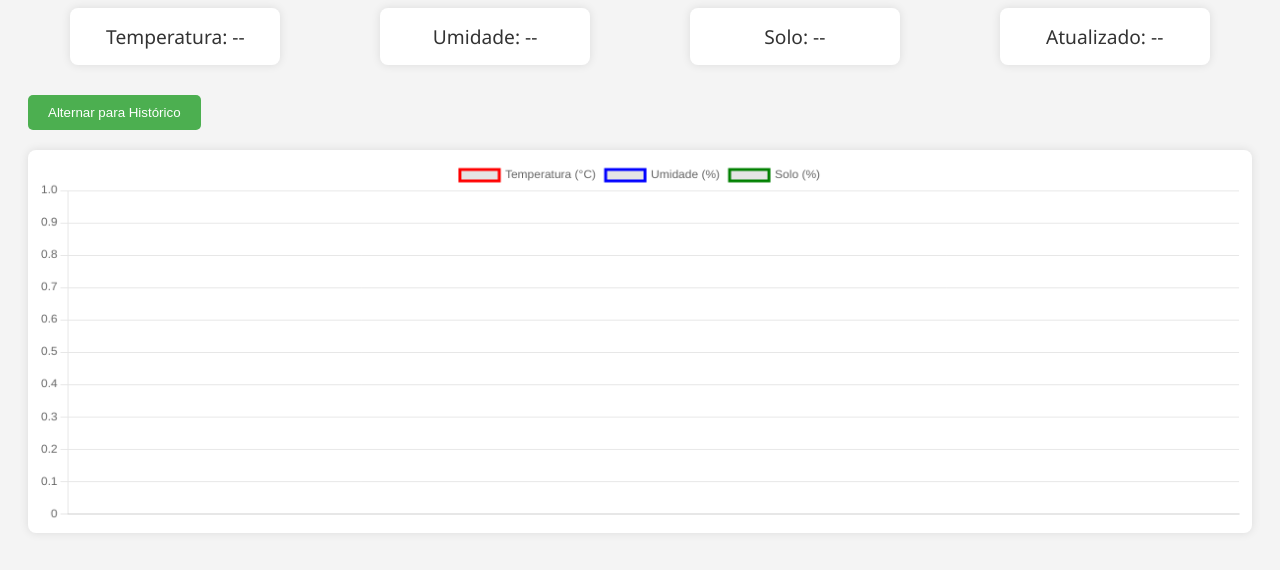
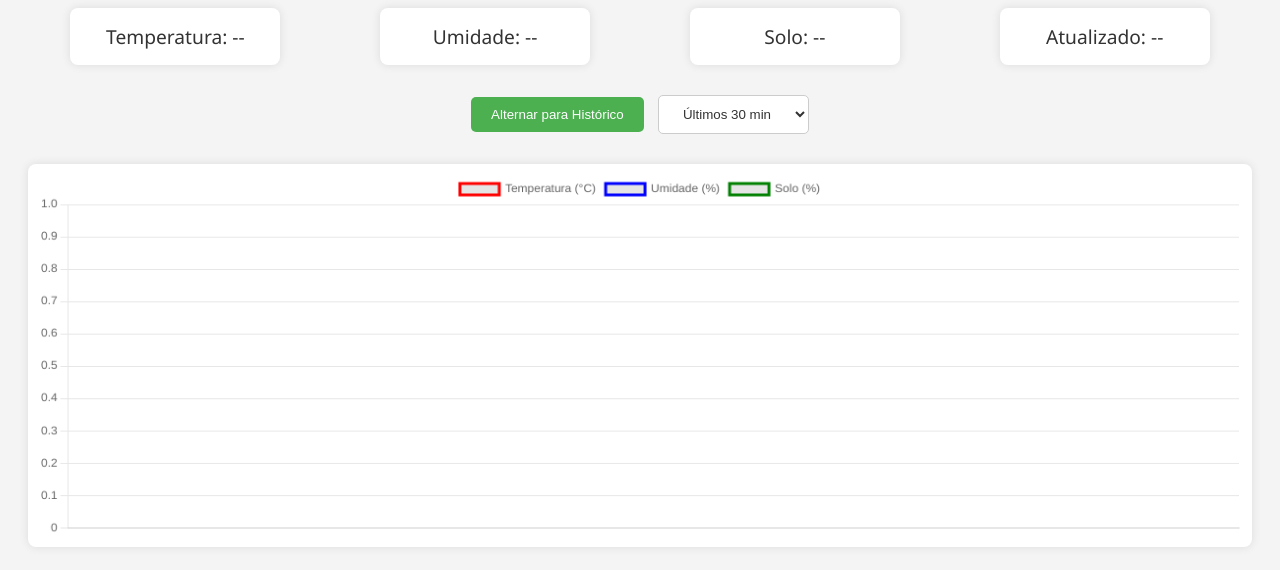
Before and after one commit to TKif/GreenHouse, a website: page public/dashboard.html in a window 1280 px wide. Shown: the part 114-684 px from the top of the page. Drawn offline with nearby package versions, Linux system fonts and the light colour scheme; no server answers.

Commit message:
Update dashboard.html

```diff
--- a/public/dashboard.html
+++ b/public/dashboard.html
@@ -11,7 +11,8 @@
     .data { display: flex; justify-content: space-around; margin: 30px 0; flex-wrap: wrap; gap: 15px; }
     .data div { background: white; padding: 15px 30px; border-radius: 8px; box-shadow: 0 0 10px rgba(0,0,0,0.1); font-size: 1.2rem; min-width: 150px; text-align: center; }
     canvas { background: white; border-radius: 8px; box-shadow: 0 0 10px rgba(0,0,0,0.1); padding: 10px; max-width: 100%; }
-    button { margin-bottom: 20px; padding: 10px 20px; background: #4CAF50; color: white; border: none; border-radius: 5px; cursor: pointer; }
+    button, select { margin-bottom: 10px; padding: 10px 20px; background: #4CAF50; color: white; border: none; border-radius: 5px; cursor: pointer; }
+    select { background: #ffffff; color: #333; border: 1px solid #ccc; }
   </style>
 </head>
 <body>
@@ -23,7 +24,15 @@
     <div id="time">Atualizado: --</div>
   </div>
 
-  <button onclick="toggleMode()">Alternar para Histórico</button>
+  <div style="text-align: center; margin-bottom: 20px;">
+    <button onclick="toggleMode()">Alternar para Histórico</button>
+    <select id="intervalSelect" onchange="fetchData()" style="margin-left: 10px;">
+      <option value="1800">Últimos 30 min</option>
+      <option value="3600">Última 1h</option>
+      <option value="10800">Últimas 3h</option>
+    </select>
+  </div>
+
   <canvas id="chart" height="100"></canvas>
 
   <script>
@@ -49,26 +58,35 @@
     function toggleMode() {
       modoHistorico = !modoHistorico;
       document.querySelector("button").innerText = modoHistorico ? "Alternar para Tempo Real" : "Alternar para Histórico";
+      document.getElementById("intervalSelect").disabled = modoHistorico;
       fetchData();
     }
 
     async function fetchData() {
       const endpoint = modoHistorico ? '/api/historico' : '/api/data';
+      const interval = parseInt(document.getElementById('intervalSelect').value || '1800');
+
       try {
         const response = await fetch(endpoint);
         const data = await response.json();
         if (!data.length) return;
 
-        const latest = data[data.length - 1];
+        let filtered = data;
+        if (!modoHistorico) {
+          const cutoff = new Date().getTime() - interval * 1000;
+          filtered = data.filter(d => new Date(d.timestamp).getTime() >= cutoff);
+        }
+
+        const latest = filtered[filtered.length - 1];
         document.getElementById('temp').innerText = `Temperatura: ${latest.temperature.toFixed(1)} °C`;
         document.getElementById('hum').innerText = `Umidade: ${latest.humidity.toFixed(1)} %`;
         document.getElementById('soil').innerText = `Solo: ${latest.soil.toFixed(1)} %`;
         document.getElementById('time').innerText = `Atualizado: ${new Date(latest.timestamp).toLocaleString()}`;
 
-        chart.data.labels = data.map(d => new Date(d.timestamp).toLocaleTimeString());
-        chart.data.datasets[0].data = data.map(d => d.temperature);
-        chart.data.datasets[1].data = data.map(d => d.humidity);
-        chart.data.datasets[2].data = data.map(d => d.soil);
+        chart.data.labels = filtered.map(d => new Date(d.timestamp).toLocaleTimeString());
+        chart.data.datasets[0].data = filtered.map(d => d.temperature);
+        chart.data.datasets[1].data = filtered.map(d => d.humidity);
+        chart.data.datasets[2].data = filtered.map(d => d.soil);
         chart.update();
       } catch (err) {
         console.error('Erro ao carregar dados:', err);
```
